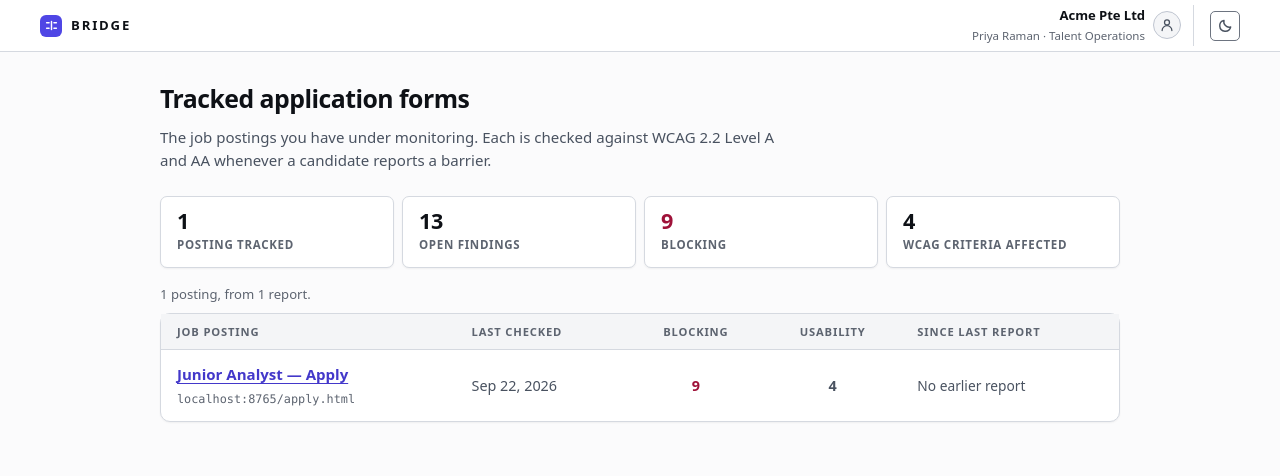
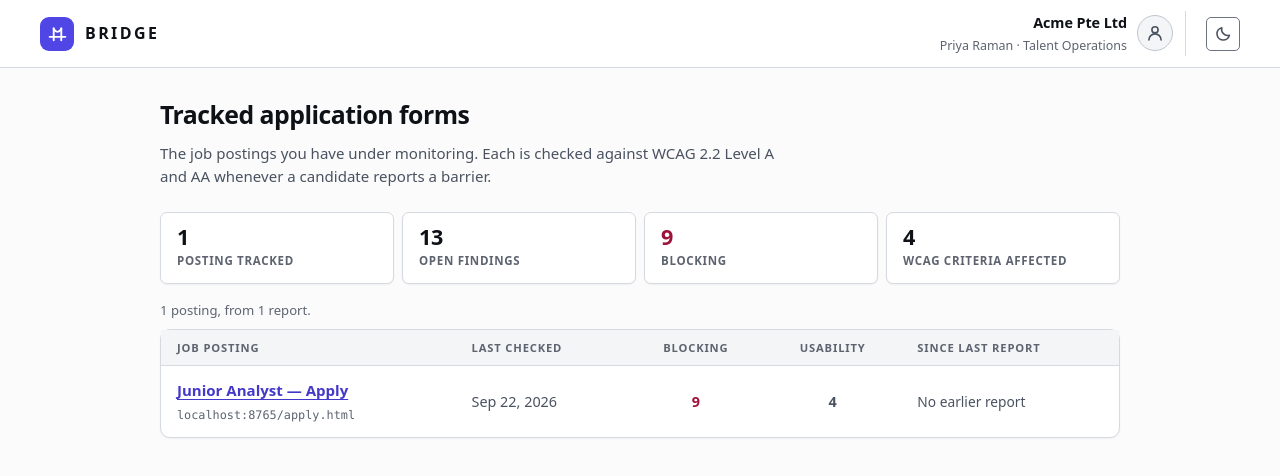
Before and after one commit to jaxwong/bridge, a website built with Vite: page dashboard/index.html in a window 1280 px wide. Built offline with nearby package versions, Linux system fonts and the light colour scheme.

Commit message:
A mark that reads as a bridge, on a top bar with room to breathe
The old glyph was two bars either side of a gap with a line through it. At 22px
it read as nothing in particular; drawn larger it read as a dome.

It is now a suspension bridge: two towers, a cable slung between them, a deck
across. Four strokes, which is as much as survives at 20px. Three other
directions were drawn and rendered at both sizes before this one was picked —
an arch read as a hut, and a span over a gap read as a coat hanger. A version
with side cables was dropped because they turn to noise when small.

The bar goes from 52px to 68px and everything in it grows with it: the mark
22 -> 34, the wordmark 0.82 -> 1rem, the avatar 28 -> 36, the theme toggle
30 -> 34, and the account text up a step. It was a strip; it now reads as a
product header.

The side panel takes the same mark and keeps its own sizes. A 340px column
cannot spare 16px of chrome, and one logo across both surfaces is the point of
having a design system at all.

dashboard typecheck 0, test 71/71, test:a11y 41/41 with axe clean in light and
dark. extension e2e 219/219.

Co-Authored-By: Claude Opus 5 <noreply@anthropic.com>

```diff
--- a/dashboard/index.html
+++ b/dashboard/index.html
@@ -19,8 +19,14 @@
   <header class="banner">
     <div class="brand">
       <span class="brand__mark" aria-hidden="true">
-        <svg viewBox="0 0 16 16" fill="none" stroke="currentColor" stroke-width="1.8" stroke-linecap="round">
-          <path d="M2 4.5h3M11 4.5h3M2 11.5h3M11 11.5h3M8 3v10"/>
+        <!-- Two towers, a cable slung between them, a deck across: a suspension
+             bridge in four strokes, which is as much as survives at 20px. -->
+        <svg viewBox="0 0 20 20" fill="none" stroke="currentColor" stroke-width="1.8"
+             stroke-linecap="round">
+          <path d="M2.5 13.2h15"/>
+          <path d="M6.4 5V16.5"/>
+          <path d="M13.6 5V16.5"/>
+          <path d="M6.4 5.8q3.6 5.2 7.2 0"/>
         </svg>
       </span>
       <p class="wordmark">BRIDGE</p>
--- a/dashboard/src/style.css
+++ b/dashboard/src/style.css
@@ -214,32 +214,31 @@ body {
   z-index: 20;
   display: flex;
   align-items: center;
-  gap: var(--s3);
+  gap: var(--s4);
   padding: 0 var(--gutter);
-  height: 52px;
+  height: 68px;
   background: var(--surface);
   border-bottom: 1px solid var(--border);
 }
 
-.brand { display: flex; align-items: center; gap: 9px; min-width: 0; }
+.brand { display: flex; align-items: center; gap: 11px; min-width: 0; }
 
-/* A small mark, not a logo. */
 .brand__mark {
   flex: none;
-  width: 22px; height: 22px;
-  border-radius: 6px;
+  width: 34px; height: 34px;
+  border-radius: 9px;
   background: var(--accent-fill);
   color: var(--accent-on);
   display: grid;
   place-items: center;
 }
-.brand__mark svg { width: 13px; height: 13px; display: block; }
+.brand__mark svg { width: 21px; height: 21px; display: block; }
 
 .wordmark {
   margin: 0;
-  font-size: 0.82rem;
+  font-size: 1rem;
   font-weight: 700;
-  letter-spacing: 0.14em;
+  letter-spacing: 0.15em;
   color: var(--text);
 }
 
@@ -257,13 +256,13 @@ body {
   text-align: right;
   min-width: 0;
 }
-.account { flex-direction: row; align-items: center; gap: var(--s2); }
+.account { flex-direction: row; align-items: center; gap: 10px; }
 .account__text { display: flex; flex-direction: column; gap: 1px; min-width: 0; }
 .account p { margin: 0; white-space: nowrap; overflow: hidden; text-overflow: ellipsis; }
 /* A plain profile mark. No photo, and not a control: there is no menu behind it. */
 .account__avatar {
   flex: none;
-  width: 28px; height: 28px;
+  width: 36px; height: 36px;
   border-radius: 50%;
   display: grid;
   place-items: center;
@@ -271,9 +270,9 @@ body {
   border: 1px solid var(--border-2);
   color: var(--text-2);
 }
-.account__avatar svg { width: 16px; height: 16px; display: block; }
-.account__org { font-size: 0.82rem; font-weight: 640; color: var(--text); letter-spacing: -0.005em; }
-.account__user { font-size: 0.72rem; color: var(--text-3); }
+.account__avatar svg { width: 20px; height: 20px; display: block; }
+.account__org { font-size: 0.9rem; font-weight: 640; color: var(--text); letter-spacing: -0.005em; }
+.account__user { font-size: 0.78rem; color: var(--text-3); }
 
 /* ============================================================================
    BUTTONS — compact, with a real hierarchy
@@ -303,11 +302,12 @@ button:active { background: var(--surface-3); }
 
 /* Icon-only: square, its name in a .vh span. */
 .btn-icon {
-  width: 30px;
+  width: 34px;
+  height: 34px;
   padding: 0;
   color: var(--text-2);
 }
-.btn-icon svg { width: 15px; height: 15px; display: block; }
+.btn-icon svg { width: 17px; height: 17px; display: block; }
 .btn-icon:hover { color: var(--text); }
 
 /* The icon shows what pressing it does, the same thing the accessible name says.
```
Also changed, not shown: extension/entrypoints/sidepanel/index.html (+6 -2 lines).
